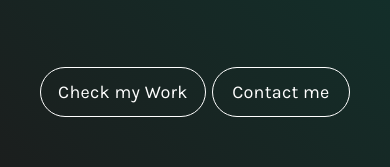
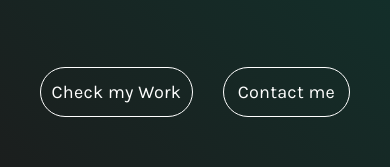
Before and after one commit to CenkKorkmaz92/portfolio, an Angular app: page / in a window 390 px wide. Shown: the part 361-528 px from the top of the page. Built offline with nearby package versions, Linux system fonts and the light colour scheme.

Commit message:
added few changes to skills and hero scss

```diff
--- a/src/app/hero/hero.component.scss
+++ b/src/app/hero/hero.component.scss
@@ -570,7 +570,7 @@
     }
 
     .buttons {
-        gap: 6px !important;
+        gap: 30px !important;
         width: 310px;
     }
 
--- a/src/app/skills/skills.component.scss
+++ b/src/app/skills/skills.component.scss
@@ -276,6 +276,7 @@
         align-items: center;
         height: 1180px;
         gap: 80px;
+        padding-top: 0px !important;
     }
 
     .self-summary-section {
@@ -307,11 +308,12 @@
 @media (max-width: 768px) {
     .self-summary-section {
         width: 390px !important;
+        padding-top: 144px !important;
     }
 
     .skill-set-description {
         width: 358px !important;
-        padding: 32px;
+        padding: 40px
     }
 
     .headline-skill-set {
```
